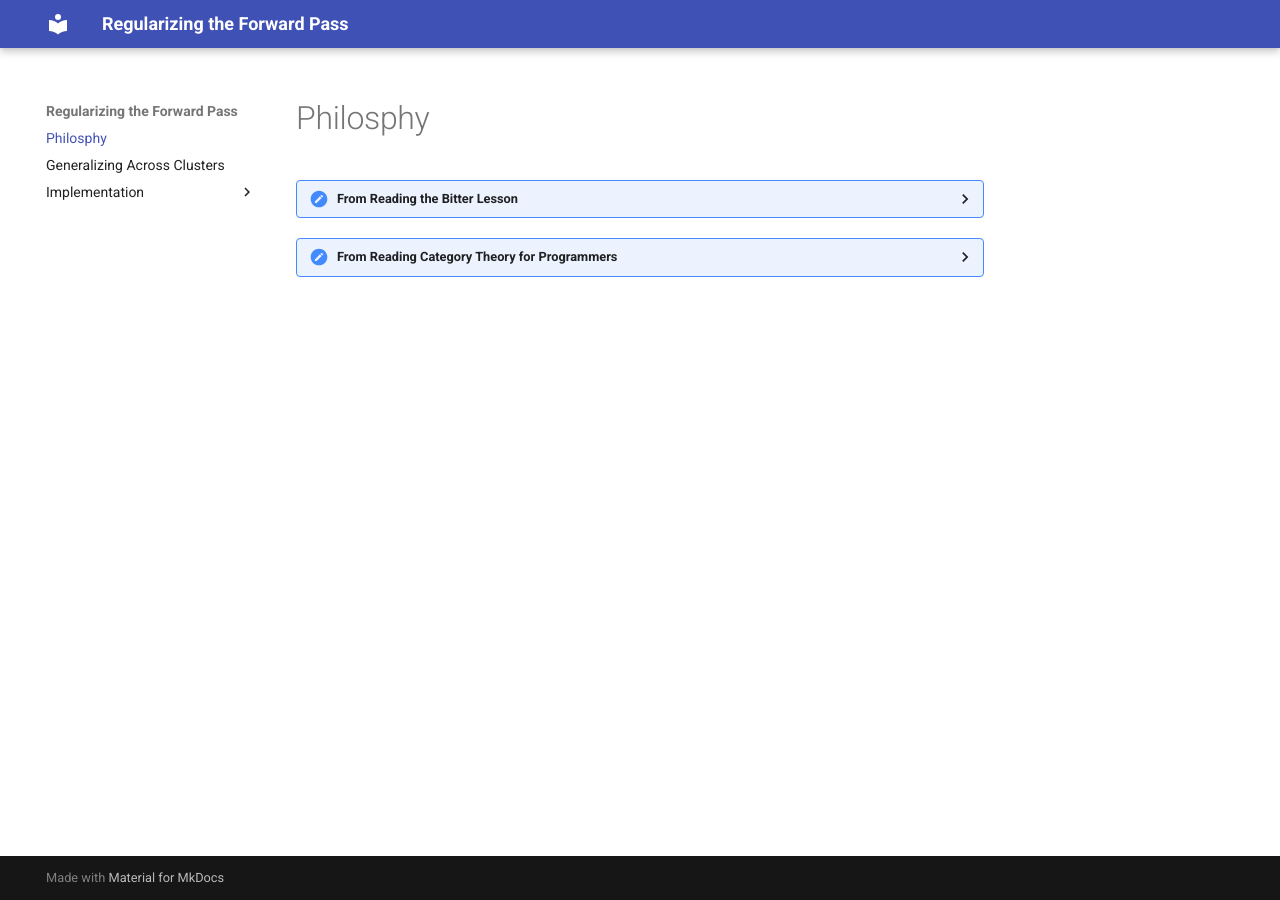
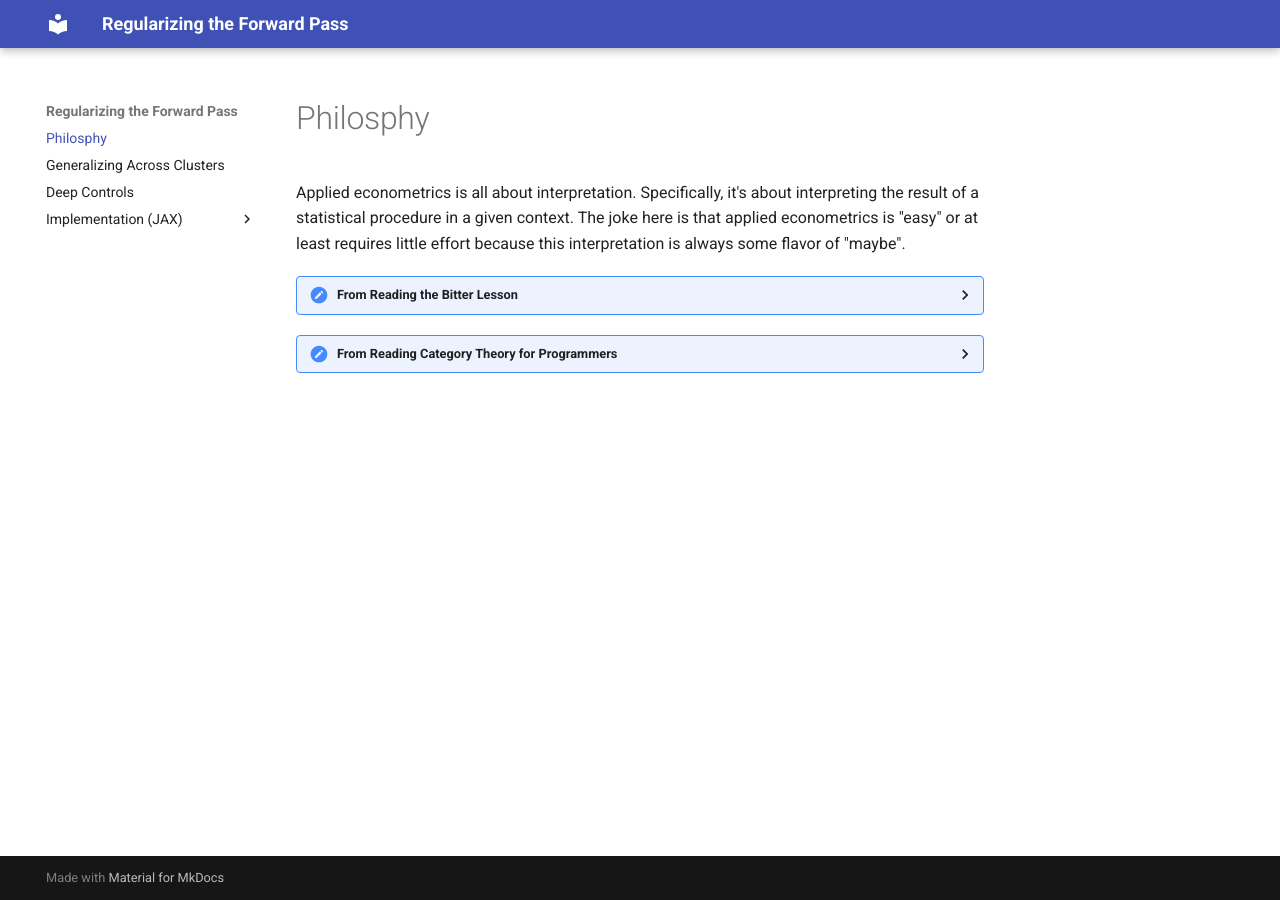
Before and after one commit to pharringtonp19/rfp, an MkDocs documentation site: the page built from docs/index.md, in a window 1280 px wide. Built offline with MkDocs 1.6.1 and Material for MkDocs 9.7.7, drawn with Linux system fonts in a browser that asks for light colours.

Commit message:
updated webpage

```diff
--- a/docs/index.md
+++ b/docs/index.md
@@ -1,7 +1,11 @@
+Applied econometrics is all about interpretation. Specifically, it's about interpreting the result of a statistical procedure in a given context. The joke here is that applied econometrics is "easy" or at least requires little effort because this interpretation is always some flavor of "maybe".
+
 ??? cite "From Reading the Bitter Lesson"
 
-    Ideas should be explained at the level of detail so as to enable composition
+    The lasting impression from Rich Sutton's [The Bitter Lesson](http://www.incompleteideas.net/IncIdeas/BitterLesson.html) is that one should step in the direction of greater compute. That is, one should work on methods that scale with greater computation.
+
+
 
 ??? cite "From Reading Category Theory for Programmers"
 
-    Step in the direction of greater compute
+    Ideas should be explained at the level of detail so as to enable composition
--- a/mkdocs.yml
+++ b/mkdocs.yml
@@ -7,7 +7,8 @@ site_author: Patrick Power
 nav:
   - Philosphy: index.md
   - Generalizing Across Clusters: "Generalizing Across Clusters.md"
-  - Implementation:
+  - Deep Controls: "deep_controls.md"
+  - Implementation (JAX):
     - Neural Network Models: Implementation/networks.md
     - Training: Implementation/train.md
     - Losses: Implementation/losses.md
@@ -21,6 +22,8 @@ plugins:
   - mkdocstrings
 
 markdown_extensions:
-  - admonition
-  - pymdownx.details
-  - pymdownx.superfences
+    - attr_list
+    - md_in_html
+    - pymdownx.superfences
+    - admonition
+    - pymdownx.details
```
Also changed, not shown: docs/deep_controls.md (added, +2 -0 lines).
